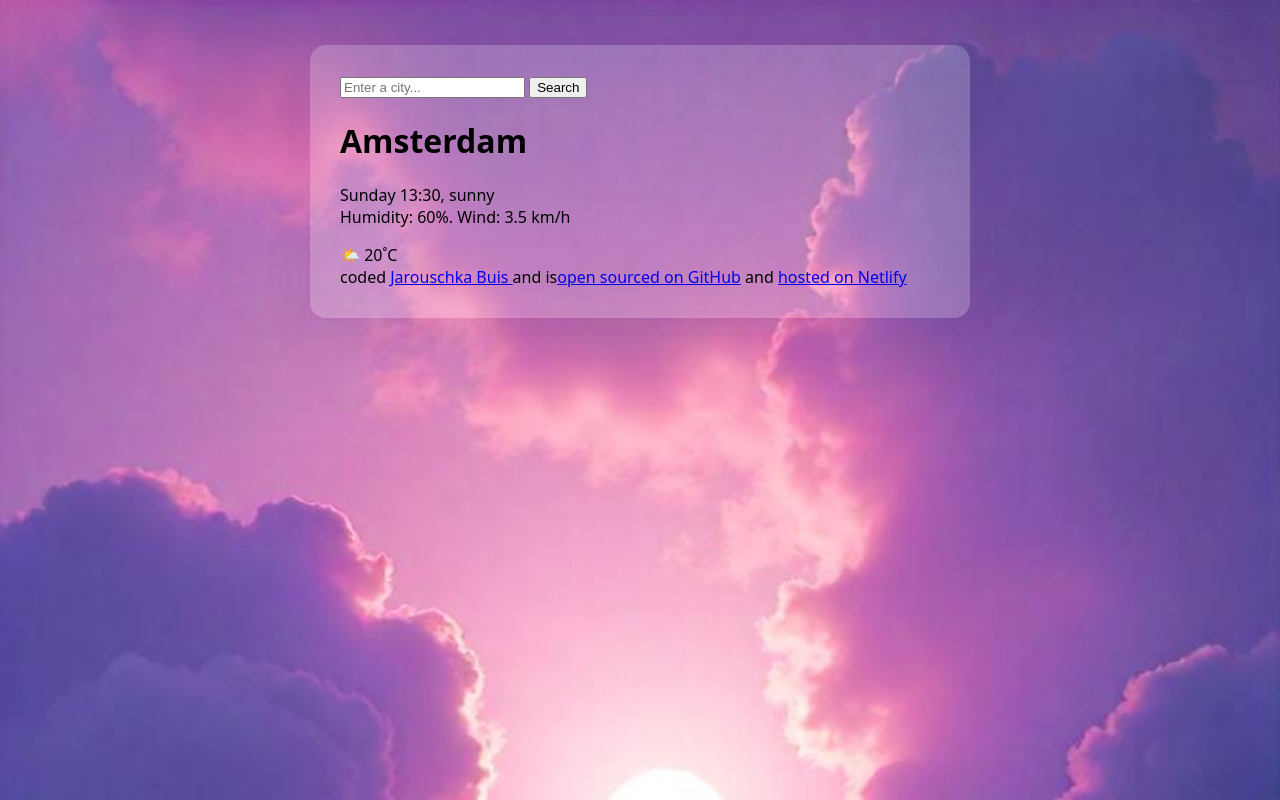
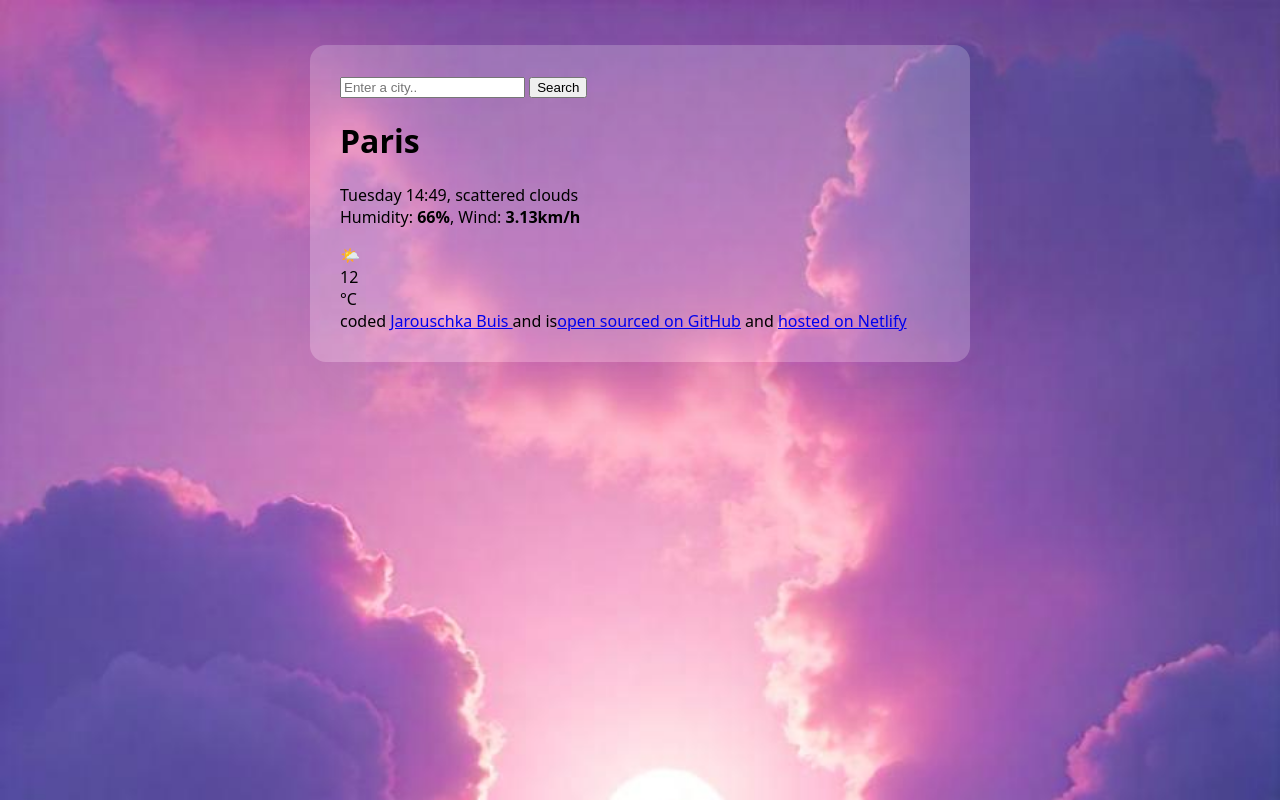
Before and after one commit to Jara86/The-weateher-application, a plain HTML site: page index.html in a window 1280 px wide. Drawn offline with Linux system fonts and the light colour scheme; a web font is replaced by a local one.

Commit message:
add Html elements

```diff
--- a/index.html
+++ b/index.html
@@ -10,22 +10,35 @@
     <title>The-weateher-application</title>
 </head>
 <body>
-    <div class="display">
-    <header>
-        <input type="search" placeholder="Enter a city..." required/>
-        <input type="submit" value="Search"/>
-    </header>
-    <h1>
-        Amsterdam
-    </h1>
-    <p>
-        Sunday 13:30, sunny
-        <br />
-        Humidity: 60%. Wind: 3.5 km/h
-    </p>
-    <div>
-🌤️ 20˚C
-    </div>
+    <div class="weather-app">
+        <header>
+          <form class="search-form">
+            <input
+              type="search"
+              placeholder="Enter a city.."
+              required
+              class="search-form-input"
+            />
+            <input type="submit" value="Search" class="search-form-button" />
+          </form>
+        </header>
+        <main>
+          <div class="weather-app-data">
+            <div>
+              <h1 class="weather-app-city">Paris</h1>
+              <p class="weather-app-details">
+                Tuesday 14:49, scattered clouds
+                <br />
+                Humidity: <strong>66%</strong>, Wind: <strong>3.13km/h</strong>
+              </p>
+            </div>
+            <div class="weather-app-temperature-container">
+              <div class="weather-app-icon">🌤️</div>
+              <div class="weather-app-temperature">12</div>
+              <div class="weatehr-app-unit">°C</div>
+            </div>
+          </div>
+        </main>
     <footer>
         coded
         <a href="https://github.com/Jara86"> Jarouschka Buis </a> and is<a href="https://github.com/Jara86/The-weateher-application" >open sourced on GitHub</a> and <a href="https://the-weateher-application.netlify.app/"> hosted on Netlify</a>
--- a/src/styles.css
+++ b/src/styles.css
@@ -7,7 +7,7 @@ body {
     background-size: cover;
     background-repeat: no-repeat;
 }
-.display {
+.weather-app {
     background: rgba(255, 255, 255, 0.2);;
 
     max-width: 600px;
```
